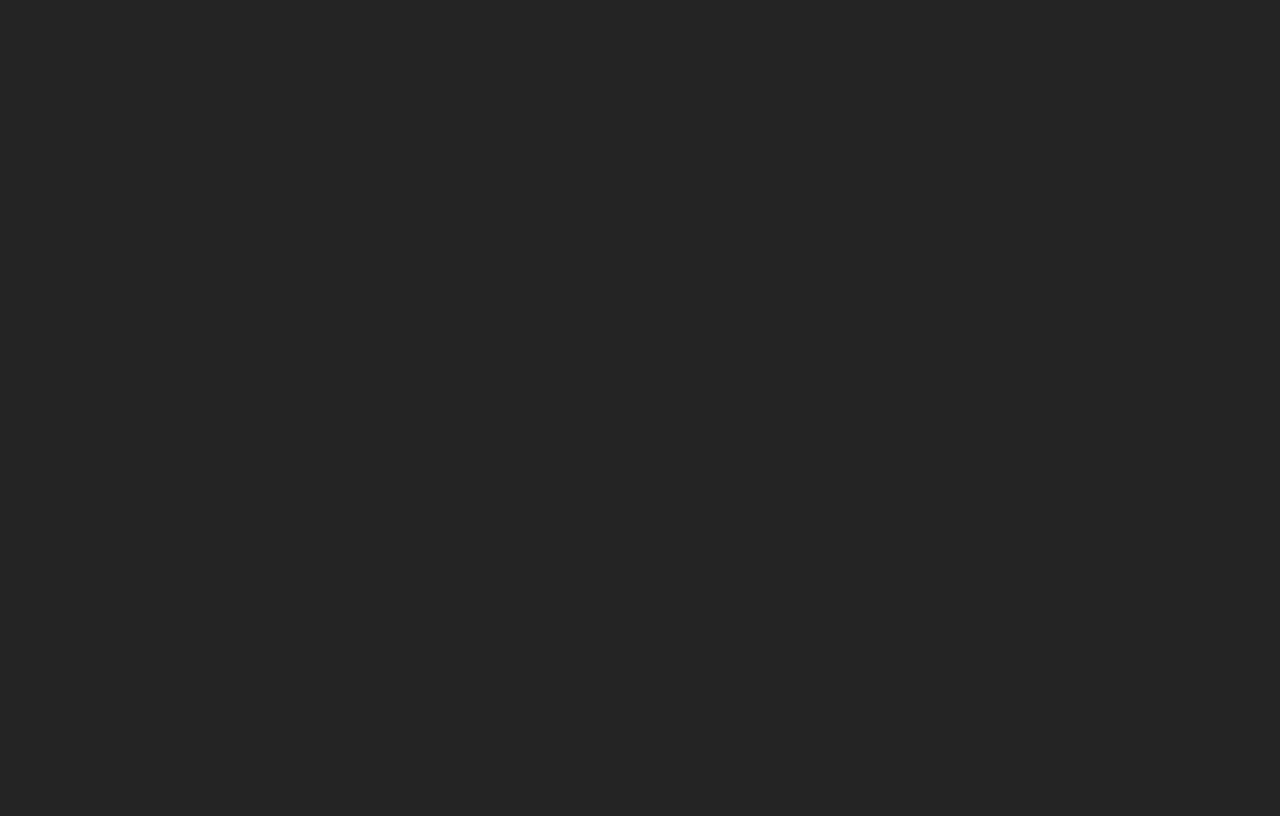
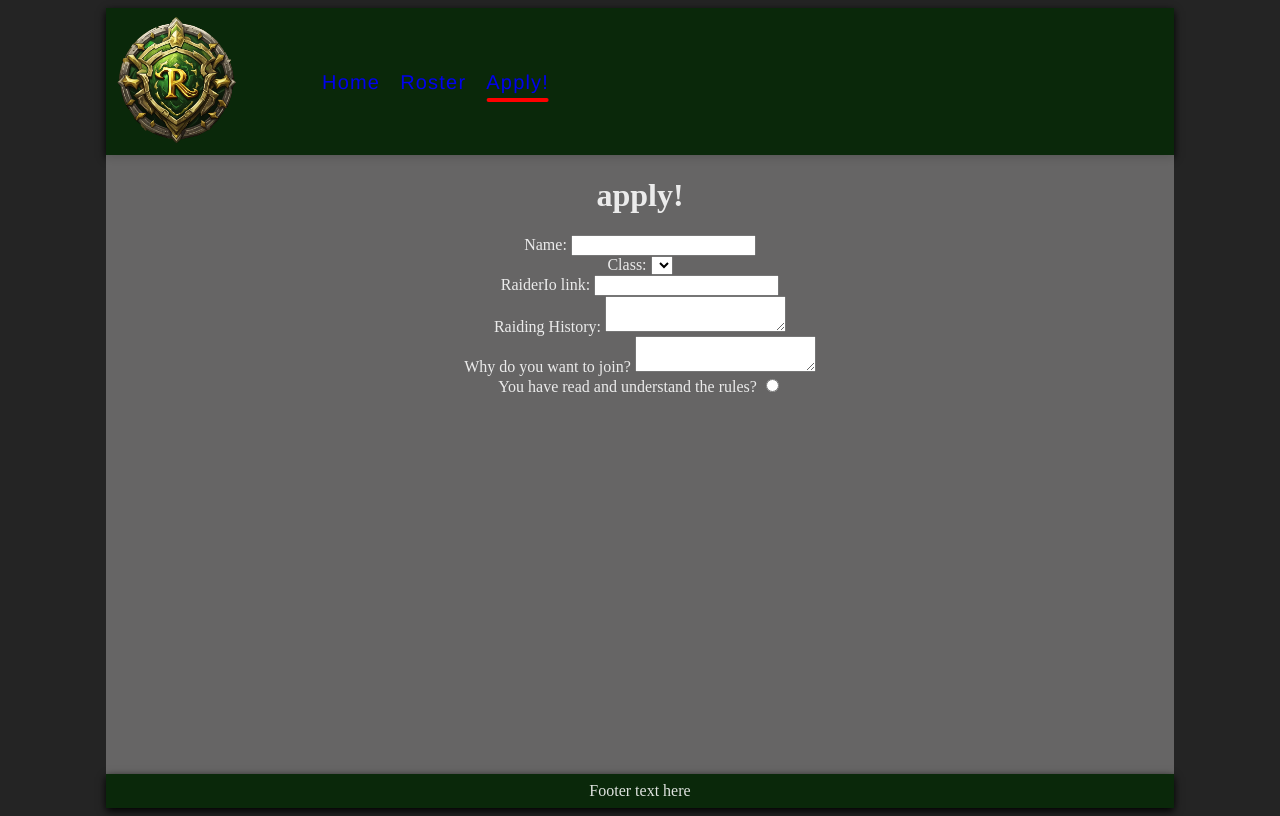
Before and after one commit to Regni/Rancour_Guild, a React (Vite) app: page /apply in a window 1280 px wide. Before the commit this address had no page. Built offline with nearby package versions, Linux system fonts and the light colour scheme.

Commit message:
file mangement and application form being created

```diff
--- a/src/App.css
+++ b/src/App.css
@@ -21,7 +21,6 @@
 nav{
   display: flex;
   list-style: none;
-
 
   padding: 0;
 
--- a/src/App.jsx
+++ b/src/App.jsx
@@ -1,9 +1,9 @@
 import "./App.css";
-import Body from "./components/Body";
-import Header from "./components/Header";
+import Header from "./pages/Header";
 import { BrowserRouter, Routes, Route } from "react-router-dom";
-import HomePage from "./components/HomePage";
-import Raiders from "./components/Raiders";
+import HomePage from "./pages/HomePage";
+import Raiders from "./pages/Raiders";
+import Apply from "./pages/Apply";
 function App() {
   return (
     <BrowserRouter>
@@ -11,6 +11,7 @@ function App() {
         <Route path="/" element={<Header />}>
           <Route index element={<HomePage />} />
           <Route path="/roster" element={<Raiders />} />
+          <Route path="/apply" element={<Apply/>} />
         </Route>
       </Routes>
     </BrowserRouter>
--- /dev/null
+++ b/src/components/Progress.jsx
@@ -0,0 +1,12 @@
+import React from 'react'
+
+const Progress = () => {
+  return (
+    <section><h2>Progress</h2>
+
+
+    </section>
+  )
+}
+
+export default Progress
--- /dev/null
+++ b/src/pages/Apply.jsx
@@ -0,0 +1,35 @@
+import React from 'react'
+
+const Apply = () => {
+
+  return (
+
+   <div className="contentContainer"><h1>apply!</h1>
+   <form action="">
+   <div className="formItem">
+    <label htmlFor="name">Name: </label> <input type='text' />
+     </div><div className="formItem">
+    <label htmlFor="class">Class: <select>
+      <option value=""></option>
+      </select></label>
+      </div><div className="formItem">
+    <label htmlFor="raiderIoLink">RaiderIo link: <input type="url" /></label>
+    </div><div className="formItem">
+    <label htmlFor='history'>Raiding History: <textarea></textarea></label>
+    </div><div className="formItem">
+    <label htmlFor='motivation'>Why do you want to join? <textarea></textarea></label>
+    </div><div className="formItem">
+    <label htmlFor="rules">You have read and understand the rules? <input type="radio" /></label>
+    </div>
+
+
+
+
+
+   </form>
+
+   </div>
+  )
+}
+
+export default Apply
--- a/src/components/Header.jsx
+++ b/src/pages/Header.jsx
@@ -1,6 +1,6 @@
 import { NavLink } from "react-router-dom";
 import { Outlet } from "react-router-dom";
-import Footer from "./Footer";
+import Footer from "../components/Footer";
 import rancourMainLogo from "../assets/rancourLogo.png";
 
 const Header = () => {
@@ -13,6 +13,7 @@ const Header = () => {
         <nav>
           <NavLink className="navItemLink" to="/">Home</NavLink>
           <NavLink className="navItemLink" to="/roster">Roster</NavLink>
+          <NavLink className="navItemLink" to="/apply">Apply!</NavLink>
         </nav>
       </header>
       <Outlet />
--- a/src/components/HomePage.jsx
+++ b/src/pages/HomePage.jsx
@@ -1,14 +1,12 @@
 import React from "react";
-
+import Progress from "../components/Progress";
 const HomePage = () => {
   return (
     <div className="contentContainer">
       <div>
         <h1>Rancour Guild</h1>
       </div>
-      <div>
-        <h2>Progress</h2>
-      </div>
+      <Progress/>
       <div>
         <h2>About us</h2>
       </div>
--- a/src/components/Raiders.jsx
+++ b/src/pages/Raiders.jsx
@@ -1,7 +1,7 @@
 import React, { useEffect, useState } from "react";
-import RaiderCard from "./RaiderCard";
+import RaiderCard from "../components/RaiderCard";
 
-import "./Raiders.css";
+import "../styling/Raiders.css";
 const Raiders = () => {
   const [raiders, setRaiders] = useState([]);
   const [loading, setLoading] = useState(true);
--- /dev/null
+++ b/src/styling/Apply.css
@@ -0,0 +1,4 @@
+form{
+  display: flex;
+  flex-direction: column;
+}
```
Also changed, not shown: src/styling/Raiders.css (renamed from src/components/Raiders.css).
